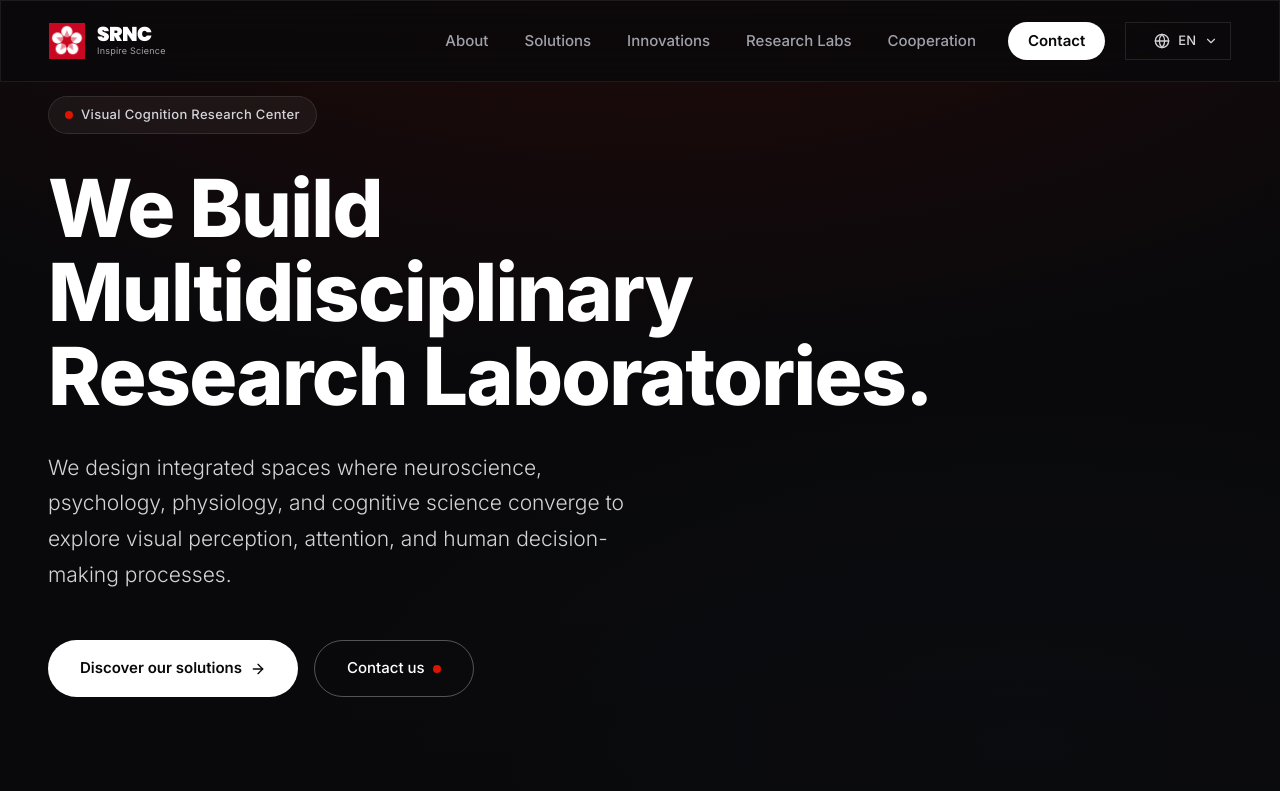
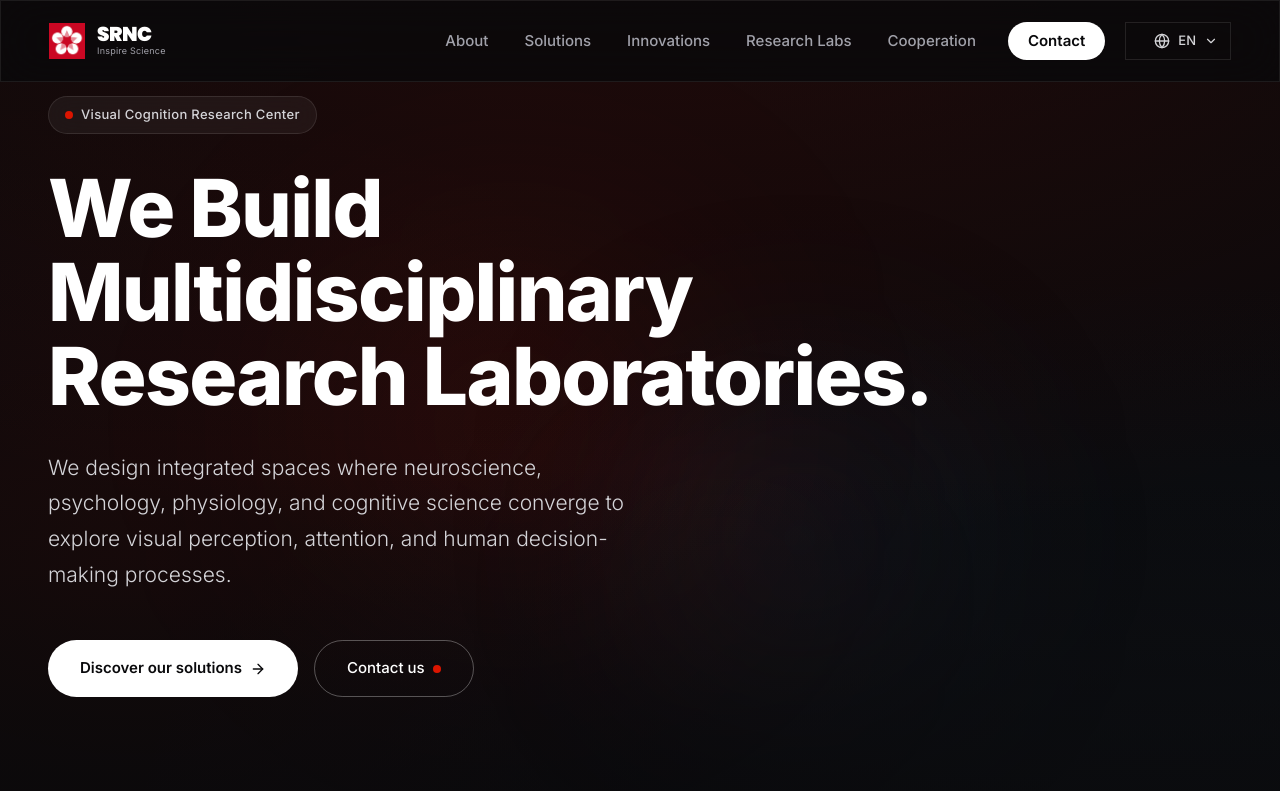
Before and after one commit to 5bgrw6p9tb-afk/srnc-www, a React (Vite) app: page / in a window 1280 px wide. Shown: the top 791 px of the page. Built offline with nearby package versions, Linux system fonts and the light colour scheme.

Commit message:
Add CSS gradients to Hero background

```diff
--- a/src/components/Hero.tsx
+++ b/src/components/Hero.tsx
@@ -11,10 +11,15 @@ interface HeroProps {
 export function Hero({ t }: HeroProps) {
   return (
     <section className="relative min-h-screen flex items-center pt-24 pb-16 overflow-hidden bg-zinc-950">
-      <div className="absolute inset-0 bg-[radial-gradient(ellipse_80%_50%_at_50%_-10%,rgba(219,21,0,0.12),transparent)]" />
-      <div className="absolute inset-0 bg-[radial-gradient(ellipse_60%_40%_at_80%_80%,rgba(46,69,92,0.08),transparent)]" />
+      <div className="absolute inset-0 bg-[radial-gradient(ellipse_100%_80%_at_50%_-20%,rgba(219,21,0,0.18),transparent)]" />
+      <div className="absolute inset-0 bg-[radial-gradient(ellipse_80%_60%_at_90%_90%,rgba(46,69,92,0.15),transparent)]" />
+      <div className="absolute inset-0 bg-[radial-gradient(ellipse_50%_50%_at_10%_60%,rgba(219,21,0,0.08),transparent)]" />
 
-      <div className="absolute inset-0 bg-gradient-to-b from-transparent via-transparent to-zinc-950/80 pointer-events-none" />
+      <div className="absolute top-1/4 left-1/4 w-96 h-96 bg-[#DB1500]/10 rounded-full blur-[120px]" />
+      <div className="absolute bottom-1/4 right-1/4 w-80 h-80 bg-[#2E455C]/15 rounded-full blur-[100px]" />
+      <div className="absolute top-1/2 right-1/3 w-64 h-64 bg-[#DB1500]/5 rounded-full blur-[80px]" />
+
+      <div className="absolute inset-0 bg-gradient-to-b from-zinc-950/30 via-transparent to-zinc-950 pointer-events-none" />
 
       <div className="max-w-[1400px] mx-auto px-6 sm:px-8 lg:px-12 w-full relative z-10">
         <div className="max-w-4xl">
```
